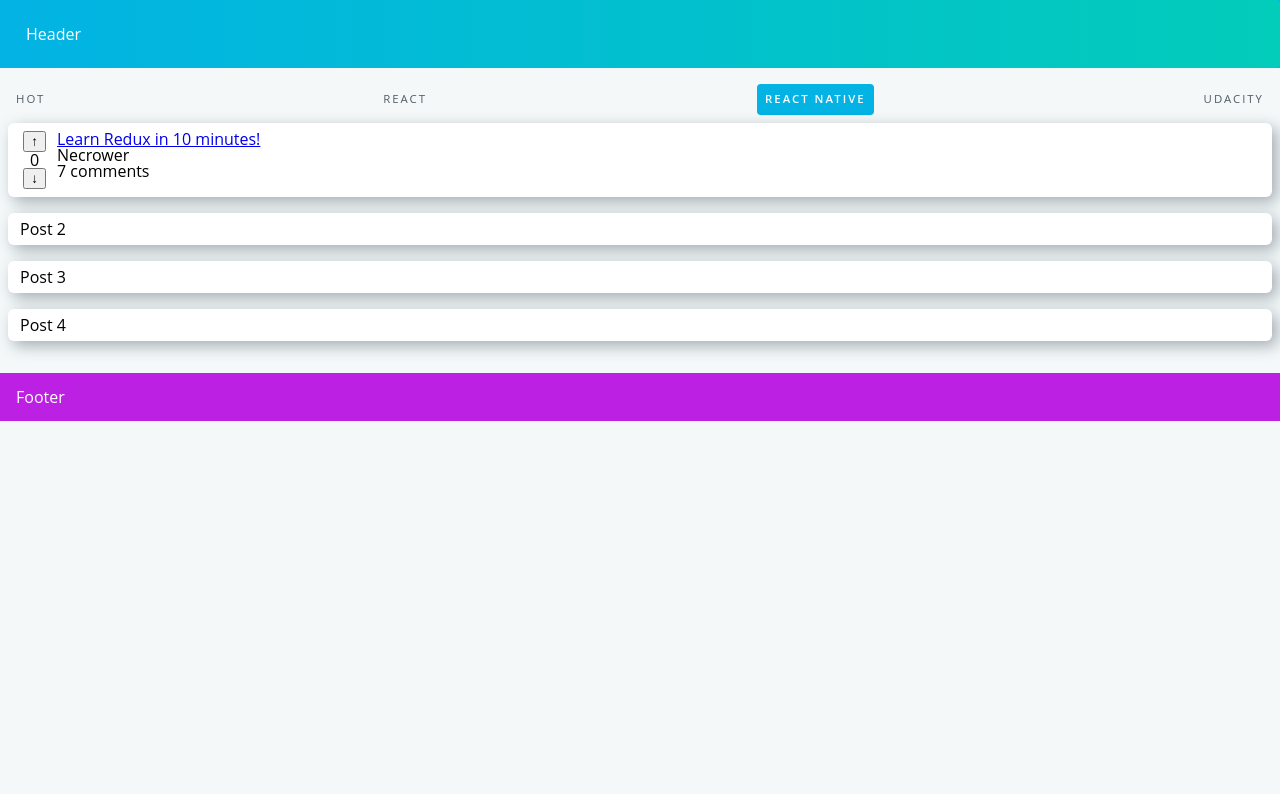
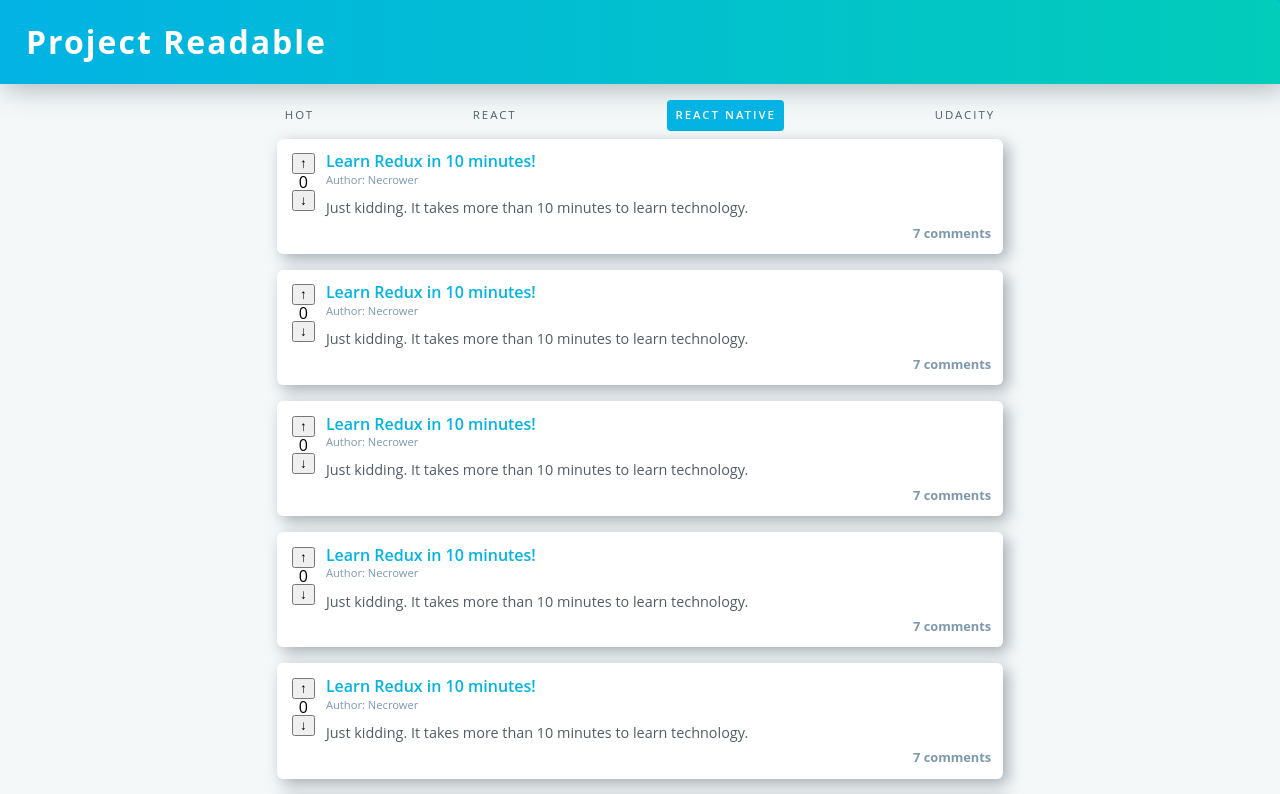
Before and after one commit to MarioJuniorPro/reactnd-project-readable-starter, a React (Create React App) app in the folder frontend/: page /1 in a window 1280 px wide. Shown: the top 794 px of the page. Built offline with nearby package versions, Linux system fonts and the light colour scheme.

Commit message:
refactor: change app style

```diff
--- a/frontend/src/containers/App.js
+++ b/frontend/src/containers/App.js
@@ -4,7 +4,7 @@ class App extends Component {
   render() {
     return (
       <Fragment>
-        <header className="page__header">Header</header>
+        <header className="page__header">Project Readable</header>
         <main className="page__main">
           <nav className="posts__categories">
             <ul className="categories-list">
@@ -23,23 +23,24 @@ class App extends Component {
             </ul>
           </nav>
           <section className="posts-cards">
+            { [1,2,3,4,5,6].map(e => (
             <article className="posts-card">
               <div className="vote-score">
                 <button className="vote-score__increase" title="Increment">&uarr;</button>
                 <span className="vote-score__counter">0</span>
                 <button className="vote-score__increase" title="Decrement">&darr;	</button>
               </div>
-              <div className="posts-card__info-container">
-                <h2 className="posts-card__title">
-                  <a href="#">Learn Redux in 10 minutes!</a>
-                </h2>
-                <span className="posts-card__author">Necrower</span>
-                <p className="posts-card__comments-count">7 comments</p>
+
+                <div className="posts-card__info-container">
+                <span className="posts-card__title">
+                  <a href="#" className="posts-card__link">Learn Redux in 10 minutes!</a>
+                </span>
+                <span className="posts-card__author">Author: Necrower</span>
+                <span className="posts-card__short-description">Just kidding. It takes more than 10 minutes to learn technology.</span>
+                <span className="posts-card__comments-count">7 comments</span>
               </div>
             </article>
-            <article className="posts-card">Post 2</article>
-            <article className="posts-card">Post 3</article>
-            <article className="posts-card">Post 4</article>
+            ))}
           </section>
         </main>
         <footer className="page__footer">Footer</footer>
--- a/frontend/src/css/index.css
+++ b/frontend/src/css/index.css
@@ -11,11 +11,9 @@ html {
   grid-template-areas:
     'header'
     'main'
-    /* 'main' */
     'footer';
   grid-template-columns: auto;
   grid-template-rows: auto auto auto;
-  /* grid-template-rows: auto; */
 }
 
 .page__header {
@@ -23,8 +21,11 @@ html {
   padding: 1.5rem;
   outline: none;
   color: #fff;
-  /* box-shadow: 5px 5px 25px 0px rgba(46,61,73,0.2); */
+  font-size: 2rem;
+  font-weight: bold;
+  box-shadow: 5px 5px 25px 0px rgba(46,61,73,0.35);
   background-color: #02b3e4;
+  letter-spacing: 0.125rem;
   border: 0.125rem solid transparent;
   border-right: 0.125rem solid #02ccba;
   border-left: 0.125rem solid #02b3e4;
@@ -34,7 +35,6 @@ html {
 .page__main {
   grid-area: main;
   padding: 0 0.5rem;
-  /* height: 100% */
 }
 
 .page__footer {
@@ -61,6 +61,11 @@ html {
   border-radius: 0.25rem;
 }
 
+
+.categories-item:hover {
+  background-color: #d9e4e7;
+}
+
 .categories-item--active {
   background-color: #02b3e4;
   color: #fff;
@@ -75,9 +80,7 @@ html {
   color: #525c65;
 }
 
-.categories-item__link,
-.categories-item__link:hover,
-.categories-item__link:visited {
+.categories-item__link {
   cursor: pointer;
   user-select: none;
   text-align: center;
@@ -93,14 +96,9 @@ html {
   transition: all 0.3s ease;
 }
 
-
 /* POST CARDS  */
-.posts-cards {
-
-}
-
 .posts-card {
-  padding: 0.5rem 0.75rem;
+  padding: 0.9rem 0.75rem;
   margin-top: 0;
   margin-bottom: 1rem;
   text-align: left;
@@ -110,11 +108,52 @@ html {
   border-radius: 0.375rem;
   transition: all 0.3s ease;
   display: flex;
-  /* justify-content: space-between; */
 }
 
 .posts-card__info-container {
   flex: 1;
+  display: flex;
+  align-items: flex-start;
+  flex-direction: column;
+  flex-wrap: wrap;
+}
+
+.posts-card__title {
+  flex: 0 1;
+}
+
+.posts-card__link {
+  color: #02b3e4;
+  text-decoration: none;
+  font-weight: 600;
+  cursor: pointer;
+}
+
+.posts-card__link:hover {
+  text-decoration: underline;
+}
+
+.posts-card__author {
+  color: #7d97ad;
+  font-size: 0.7rem;
+  padding: 0.3rem 0;
+  flex: 0 1;
+}
+
+.posts-card__short-description {
+  color: #525c65;
+  padding: 0.7rem 0;
+  font-size: 0.9rem;
+}
+
+.posts-card__comments-count {
+  display: flex;
+  align-self: flex-end;
+  color: #7d97ad;
+  font-size: 0.8rem;
+  font-weight: bold;
+  flex: 1;
+  align-items: flex-end;
 }
 
 /* POST CARDS END */
@@ -129,3 +168,17 @@ html {
 }
 
 /* VOTE SCORE END */
+
+
+
+@media screen and (min-width: 48rem) {
+  #root {
+    grid-gap: 1rem;
+    grid-template-areas:
+      'header header header'
+      ' . main .'
+      'footer footer footer';
+    grid-template-columns: auto;
+    grid-template-rows: auto auto auto;
+  }
+}
--- a/frontend/src/index.js
+++ b/frontend/src/index.js
@@ -2,7 +2,6 @@ import React from 'react';
 import ReactDOM from 'react-dom';
 import './css/reset.css';
 import './css/index.css';
-import './css/theme.css';
 import Root from './Root';
 // import registerServiceWorker from './registerServiceWorker';
 
```
Also changed, not shown: frontend/src/css/theme.css (deleted).
